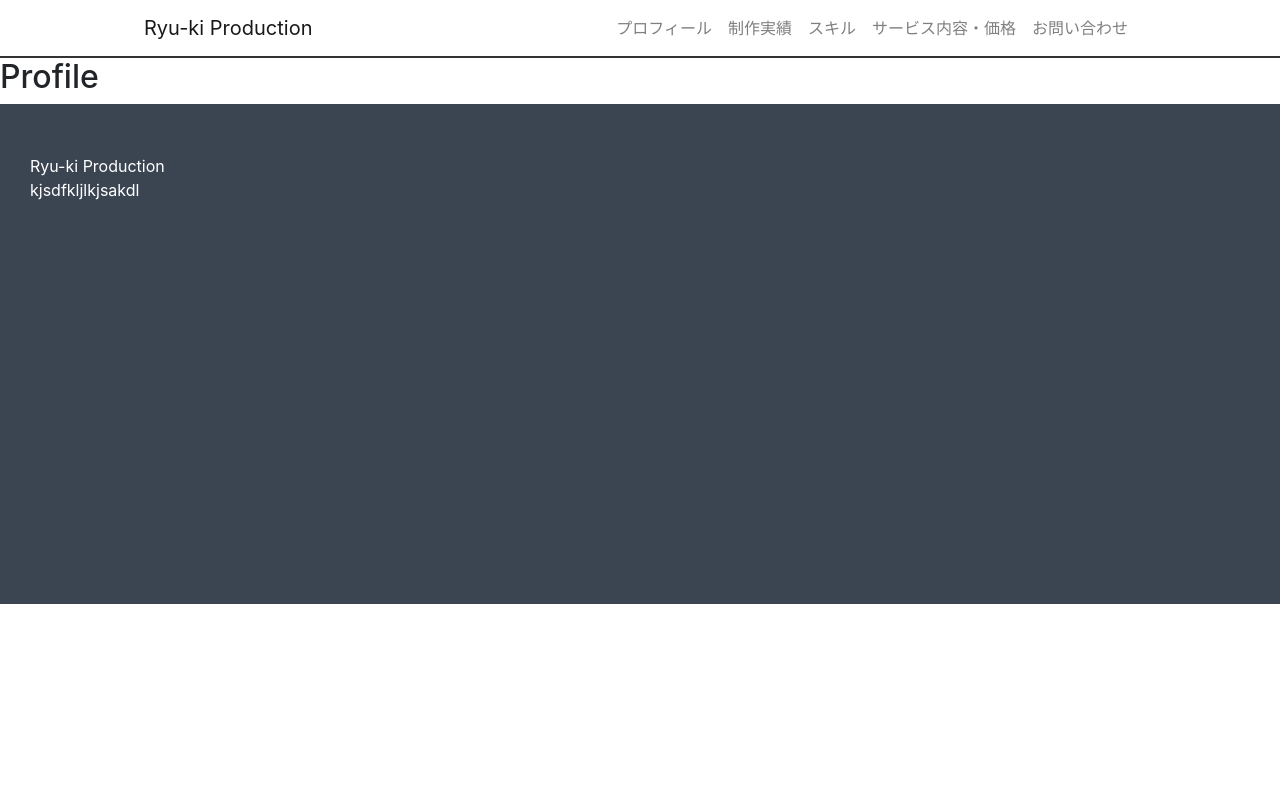
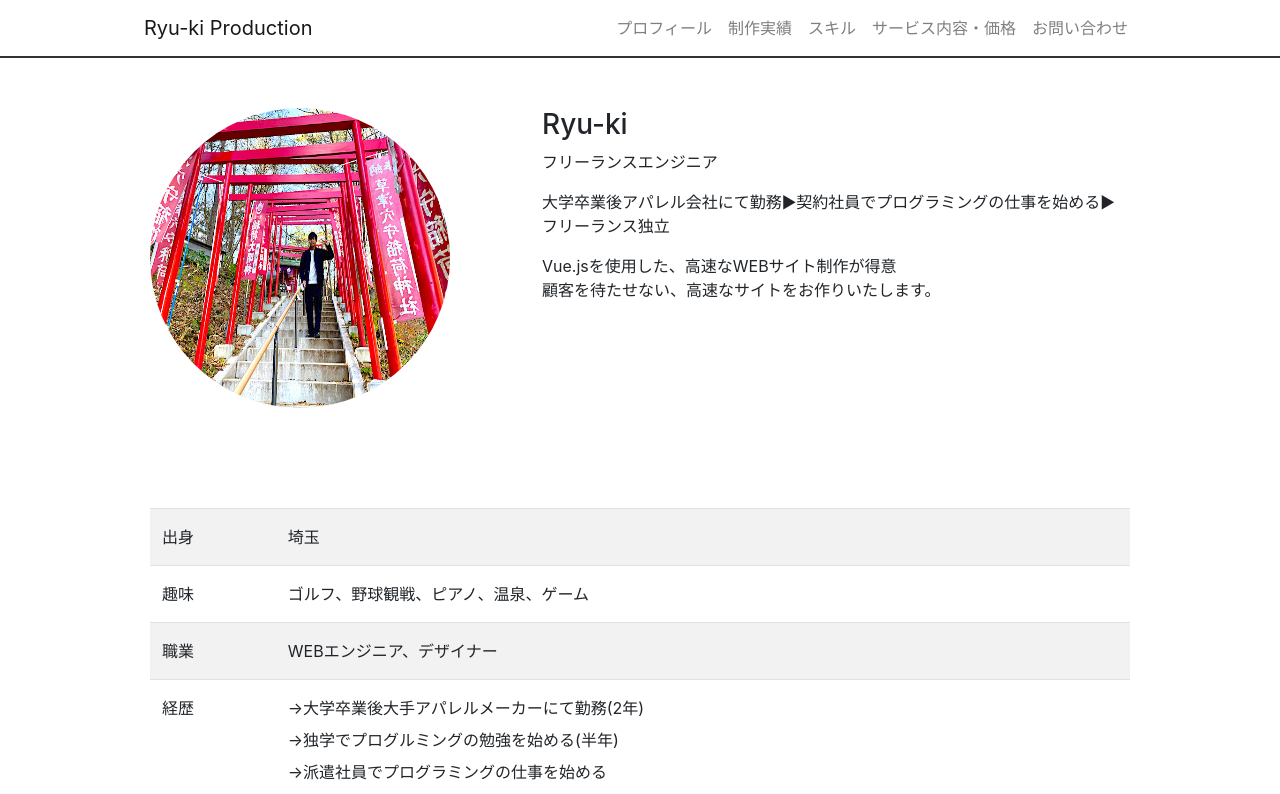
Before and after one commit to rk5155/rk-portforio, a Vue app: page /profile in a window 1280 px wide. Shown: the top 794 px of the page. Built offline with nearby package versions, Linux system fonts and the light colour scheme.

Commit message:
プロフィールページを作成した

```diff
--- a/src/components/Content1.vue
+++ b/src/components/Content1.vue
@@ -41,4 +41,7 @@ export default {
     padding: 10px;
     color: #212529;
 }
+.content1__text {
+    width: 60%;
+}
 </style>
--- a/src/components/TablePrice.vue
+++ b/src/components/TablePrice.vue
@@ -1,7 +1,7 @@
 <template>
     <tr>
         <td>{{ price.name }}</td>
-        <td>{{ price.price }}</td>
+        <td v-html="price.price"></td>
     </tr>
 </template>
 <script>
@@ -9,3 +9,9 @@ export default {
     props: ['price']
 }
 </script>
+
+<style>
+td {
+    line-height: 2.0;
+}
+</style>
--- a/src/views/Home.vue
+++ b/src/views/Home.vue
@@ -6,16 +6,17 @@
         <Title title="プロフィール" en="profile" name="fas fa-user"></Title>
 
         <Content1 img='/img/IMG_4933.f3421192.jpg'>
-            <div>
+            <div class="content1__text">
                 <h3>Ryu-ki</h3>
 
                 <p>フリーランスエンジニア</p>
 
-                <p>大学卒業後アパレル会社にて勤務▶︎IT企業に転職▶︎フリーランス独立</p>
+                <p>大学卒業後アパレル会社にて勤務▶︎契約社員でプログラミングの仕事を始める▶︎フリーランス独立</p>
 
                 <p>Vue.jsを使用した、高速なWEBサイト制作が得意<br>顧客を待たせない、高速なサイトをお作りいたします。</p>
 
-                <a href="">詳しい経歴プロフィールはこちら</a>
+
+                <router-link class="nav-link" to="/profile" active-class="link-active" exact>詳しい経歴プロフィールはこちら</router-link>
 
             </div>
         </Content1>
--- a/src/views/Profile.vue
+++ b/src/views/Profile.vue
@@ -1,7 +1,50 @@
 <template>
     <div>
-        <h2>Profile</h2>
+        <Content1 :img="img">
+            <div class="content1__text">
+                <h3>Ryu-ki</h3>
+
+                <p>フリーランスエンジニア</p>
+
+                <p>大学卒業後アパレル会社にて勤務▶︎契約社員でプログラミングの仕事を始める▶︎フリーランス独立</p>
+
+                <p>Vue.jsを使用した、高速なWEBサイト制作が得意<br>顧客を待たせない、高速なサイトをお作りいたします。</p>
+
+            </div>
+        </Content1>
+
+        <table class="table table-striped">
+                <tbody>
+
+                    <TablePrice v-for="price in prices" v-bind:key="price.id" v-bind:price="price"></TablePrice>
+                </tbody>
+        </table>
+
     </div>
 
 
 </template>
+
+<script>
+import Content1 from '../components/Content1.vue'
+import TablePrice from '../components/TablePrice.vue'
+
+export default {
+  components: {
+    Content1,
+    TablePrice
+
+  },
+  data() {
+      return {
+          img: require('@/assets/IMG_4933.jpg'),
+          prices: [
+                    { id: 1, name: "出身", price: '埼玉' },
+                    { id: 2, name: '趣味', price: 'ゴルフ、野球観戦、ピアノ、温泉、ゲーム' },
+                    { id: 3, name: '職業', price: 'WEBエンジニア、デザイナー' },
+                    { id: 4, name: '経歴', price: `→大学卒業後大手アパレルメーカーにて勤務(2年)<br>→独学でプログルミングの勉強を始める(半年)<br>→派遣社員でプログラミングの仕事を始める<br>→1年後フリーランス独立<br>→フリーランス独立暦2年`}
+                 ]
+      }
+  }
+}
+</script>
```
Also changed, not shown: src/assets/IMG_4933.jpg.
